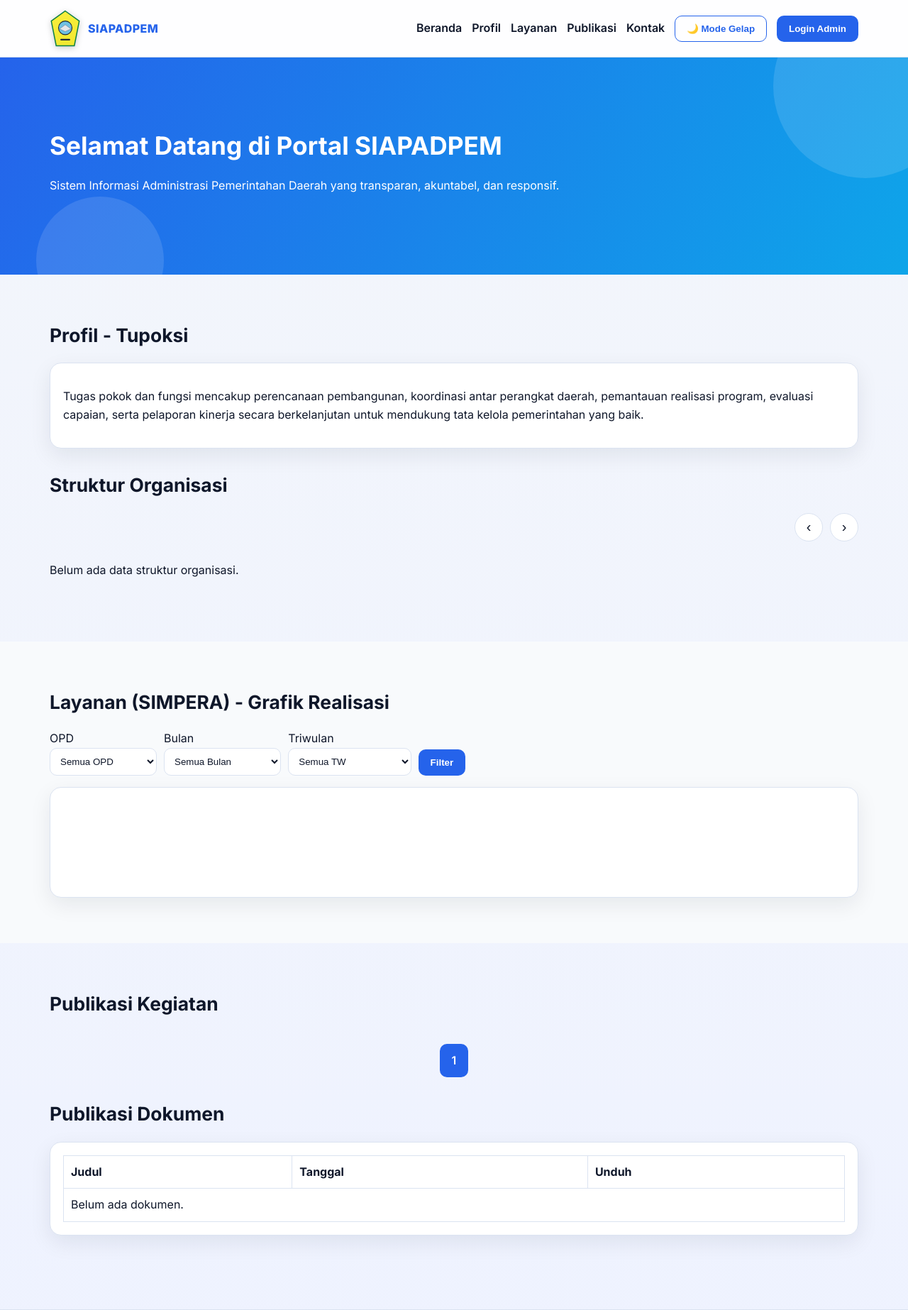
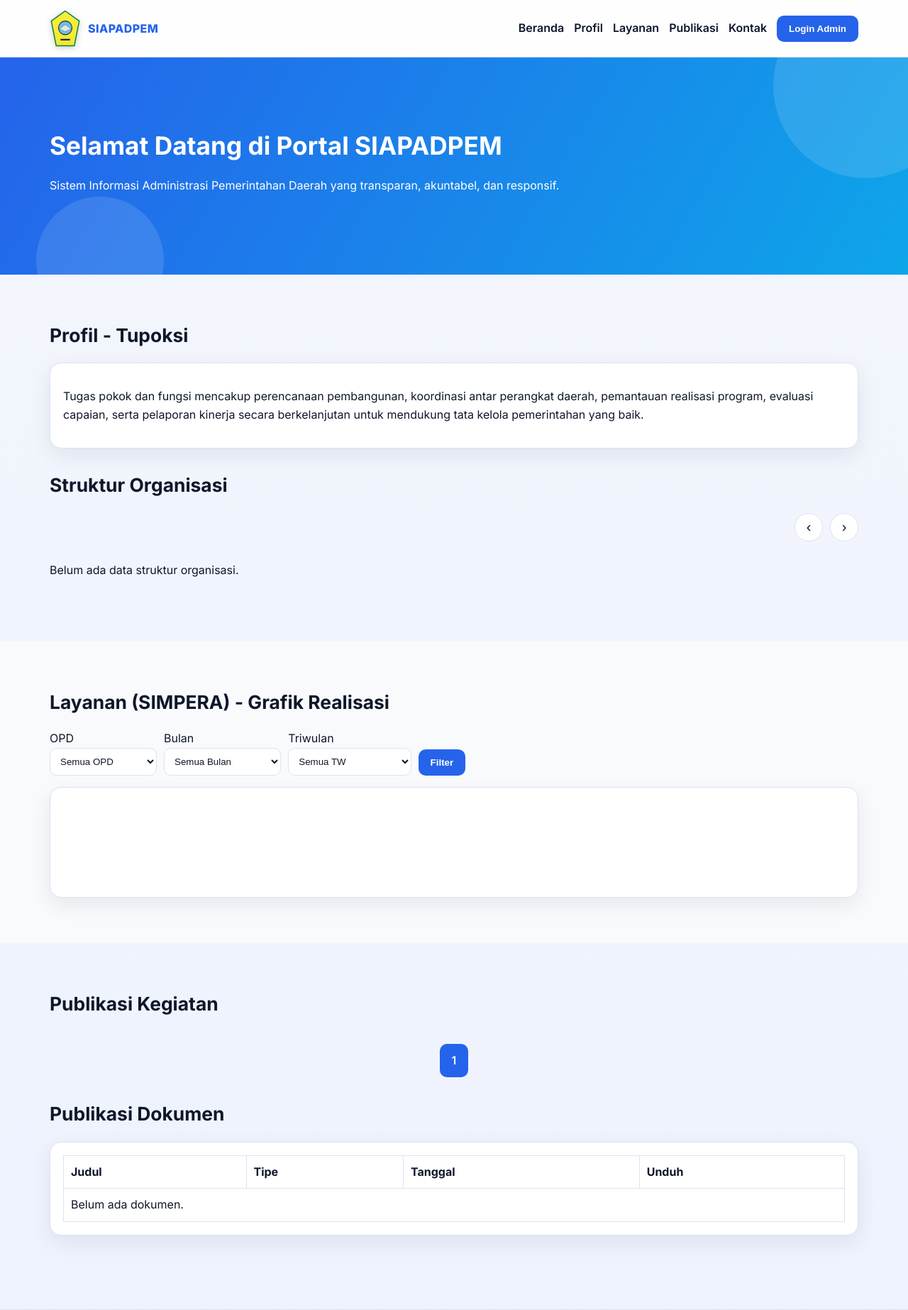
Before and after one commit to ahmadfadhillahh/SIAPADPEM, a PHP site: page /index.php?page=download_dokumen in a window 1280 px wide. Shown: the top 1846 px of the page at 71% size. Run offline with PHP 8.4, Linux system fonts and the light colour scheme; data comes from the database, SQL or seed files in the repository; both versions use the stored data as it was after the commit; data that the repository does not hold is empty; some libraries are stand-ins or nearby versions.

Commit message:
Revise navbar menus, remove theme toggle, and add protected document downloads

```diff
--- a/assets/css/style.css
+++ b/assets/css/style.css
@@ -2,12 +2,9 @@
   --primary:#2563eb;--secondary:#22c55e;--bg:#f3f6fb;--surface:#ffffff;--surface-2:#eef2ff;
   --text:#0f172a;--muted:#64748b;--border:#dbe3f1;--shadow:0 10px 30px rgba(15,23,42,.08);
 }
-:root[data-theme='dark']{
-  --primary:#60a5fa;--secondary:#34d399;--bg:#0b1220;--surface:#111b2e;--surface-2:#14213a;
-  --text:#e2e8f0;--muted:#93a4bf;--border:#223253;--shadow:0 10px 30px rgba(0,0,0,.35);
-}
-*{box-sizing:border-box} html{scroll-behavior:smooth}
-body{margin:0;font-family:'Inter',system-ui,-apple-system,Segoe UI,Arial,sans-serif;background:linear-gradient(180deg,var(--bg),var(--surface-2));color:var(--text);line-height:1.6;transition:background .3s,color .3s}
+*{box-sizing:border-box}
+html{scroll-behavior:smooth}
+body{margin:0;font-family:'Inter',system-ui,-apple-system,Segoe UI,Arial,sans-serif;background:linear-gradient(180deg,var(--bg),var(--surface-2));color:var(--text);line-height:1.6}
 a{text-decoration:none;color:inherit}
 .container{width:min(1140px,92%);margin:auto}
 
@@ -15,39 +12,33 @@ body.page-enter{opacity:0;transform:translateY(10px)}
 body.page-enter-active{opacity:1;transform:translateY(0);transition:opacity .55s ease,transform .55s ease}
 @keyframes heroPopIn{from{opacity:0;transform:translateY(24px)}to{opacity:1;transform:translateY(0)}}
 
-.navbar{position:sticky;top:0;z-index:1000;background:color-mix(in srgb,var(--surface) 88%, transparent);backdrop-filter:blur(10px);border-bottom:1px solid var(--border);transition:.3s}
+.navbar{position:sticky;top:0;z-index:1000;background:rgba(255,255,255,.9);backdrop-filter:blur(10px);border-bottom:1px solid var(--border);transition:.3s}
 .navbar.scrolled{box-shadow:var(--shadow)}
 .nav-wrap{display:flex;justify-content:space-between;align-items:center;padding:14px 0}
 .brand{font-weight:800;color:var(--primary);letter-spacing:.4px;display:flex;align-items:center;gap:10px}
 .brand img{width:44px;height:52px;object-fit:contain;filter:drop-shadow(0 2px 4px rgba(0,0,0,.2))}
 .brand span{line-height:1}
 .nav-menu{display:flex;gap:14px;align-items:center;flex-wrap:wrap}
-.nav-menu a{font-weight:600;position:relative}
+.nav-menu a,.menu-group span{font-weight:600;position:relative}
 .nav-menu a:not(.btn)::after{content:"";position:absolute;left:0;bottom:-4px;width:0;height:2px;background:var(--secondary);transition:.25s}
 .nav-menu a:not(.btn):hover::after{width:100%}
 
+.menu-group{position:relative}
+.menu-group > span{cursor:default;color:var(--text)}
+.submenu{position:absolute;top:130%;left:0;min-width:190px;background:var(--surface);border:1px solid var(--border);border-radius:12px;padding:8px;box-shadow:var(--shadow);display:none}
+.menu-group:hover .submenu{display:block}
+.submenu a{display:block;padding:8px 10px;border-radius:8px}
+.submenu a:hover{background:#eff6ff}
 
-/* Hover cursor-like text highlight for clickable items */
 .nav-menu a,.read-more,.btn,.slider-btn,.pagination a{cursor:pointer}
-.nav-menu a,.read-more{
-  background-image:linear-gradient(120deg,color-mix(in srgb,var(--secondary) 30%, transparent),color-mix(in srgb,var(--primary) 20%, transparent));
-  background-size:0% 100%;
-  background-repeat:no-repeat;
-  background-position:0 100%;
-  transition:background-size .28s ease,color .28s ease,transform .2s ease;
-}
-.nav-menu a:hover,.nav-menu a:focus-visible,.read-more:hover,.read-more:focus-visible{
-  background-size:100% 100%;
-  transform:translateY(-1px);
-}
+.nav-menu a,.read-more{background-size:0% 100%;background-repeat:no-repeat;background-position:0 100%;transition:background-size .28s ease,color .28s ease,transform .2s ease}
+.nav-menu a:hover,.nav-menu a:focus-visible,.read-more:hover,.read-more:focus-visible{transform:translateY(-1px)}
 .nav-menu a:active,.btn:active,.slider-btn:active,.pagination a:active{transform:scale(.98)}
 
-/* Soft pulse ring when cursor touches clickable components */
-@keyframes clickGlow{0%{box-shadow:0 0 0 0 color-mix(in srgb,var(--primary) 35%, transparent)}100%{box-shadow:0 0 0 10px transparent}}
+@keyframes clickGlow{0%{box-shadow:0 0 0 0 rgba(37,99,235,.2)}100%{box-shadow:0 0 0 10px transparent}}
 .btn:hover,.slider-btn:hover,.pagination a:hover{animation:clickGlow .55s ease-out}
 
-
-.btn{background:var(--primary);color:#fff;padding:10px 16px;border-radius:10px;display:inline-block;border:1px solid transparent;cursor:pointer;transition:.25s;font-weight:600}
+.btn{background:var(--primary);color:#fff;padding:10px 16px;border-radius:10px;display:inline-block;border:1px solid transparent;transition:.25s;font-weight:600}
 .btn:hover{transform:translateY(-1px);box-shadow:0 12px 24px rgba(37,99,235,.24)}
 .btn.outline{border-color:var(--primary);background:transparent;color:var(--primary)}
 
@@ -64,7 +55,7 @@ body.page-enter-active{opacity:1;transform:translateY(0);transition:opacity .55s
 .reveal{opacity:0;transform:translateY(30px);transition:opacity .7s ease,transform .7s ease}.reveal.active{opacity:1;transform:none}
 
 .slider-shell{position:relative}.slider-controls{display:flex;justify-content:flex-end;gap:10px;margin-bottom:12px}
-.slider-btn{width:40px;height:40px;border:1px solid var(--border);background:var(--surface);color:var(--text);border-radius:999px;font-size:20px;cursor:pointer}
+.slider-btn{width:40px;height:40px;border:1px solid var(--border);background:var(--surface);color:var(--text);border-radius:999px;font-size:20px}
 .slider{display:flex;gap:16px;overflow-x:auto;scroll-snap-type:x mandatory;padding-bottom:8px;scrollbar-width:thin}
 .slider .person{min-width:260px;max-width:25%;flex:0 0 auto;scroll-snap-align:start;transition:.2s}.slider .person:hover{transform:translateY(-4px)}
 .person img{width:100%;height:240px;object-fit:cover;border-radius:10px}.person h3{margin:10px 0 4px}.person p{margin:0;color:var(--muted)}
@@ -87,11 +78,6 @@ select,input,textarea{width:100%;padding:10px;border:1px solid var(--border);bor
 .alert{padding:10px 14px;border-radius:8px;margin-bottom:10px}.alert.success{background:#dcfce7;color:#166534}.alert.error{background:#fee2e2;color:#991b1b}
 .admin-layout{display:grid;grid-template-columns:240px 1fr;min-height:100vh}.sidebar{background:#0f172a;color:#e2e8f0;padding:20px}.sidebar a{display:block;padding:8px 0;color:#e2e8f0}.main{padding:24px;background:#f1f5f9}
 
-@media (max-width:900px){.grid-3{grid-template-columns:1fr 1fr}.slider .person{max-width:48%}.admin-layout{grid-template-columns:1fr}}
-@media (max-width:640px){.nav-wrap{flex-direction:column;align-items:flex-start;gap:10px}.grid-3,.grid-2{grid-template-columns:1fr}.slider .person{max-width:80%;min-width:220px}.hero h1{font-size:1.7rem}}
-
-
-/* Login modal (no redirect to login.php page) */
 .login-modal{position:fixed;inset:0;display:none;z-index:2000}
 .login-modal.show{display:block}
 .login-backdrop{position:absolute;inset:0;background:rgba(2,6,23,.55)}
@@ -100,3 +86,6 @@ select,input,textarea{width:100%;padding:10px;border:1px solid var(--border);bor
 .login-sub{margin:0 0 14px;color:var(--muted)}
 .login-close{position:absolute;top:8px;right:10px;border:0;background:transparent;color:var(--text);font-size:26px;cursor:pointer}
 .login-msg{min-height:20px;margin:10px 0 0;color:#ef4444;font-size:.92rem}
+
+@media (max-width:900px){.grid-3{grid-template-columns:1fr 1fr}.slider .person{max-width:48%}.admin-layout{grid-template-columns:1fr}}
+@media (max-width:640px){.nav-wrap{flex-direction:column;align-items:flex-start;gap:10px}.grid-3,.grid-2{grid-template-columns:1fr}.slider .person{max-width:80%;min-width:220px}.hero h1{font-size:1.7rem}.submenu{position:static;display:block;border:none;box-shadow:none;padding:4px 0}.menu-group>span{display:block;margin-bottom:4px}}
--- a/assets/js/app.js
+++ b/assets/js/app.js
@@ -15,34 +15,6 @@ if (document.body) {
     });
   });
 }
-
-
-// Theme toggle (light/dark)
-const root = document.documentElement;
-const themeToggle = document.getElementById('themeToggle');
-const savedTheme = localStorage.getItem('siapadpem-theme');
-
-if (savedTheme) {
-  root.setAttribute('data-theme', savedTheme);
-}
-
-const updateThemeLabel = () => {
-  if (!themeToggle) return;
-  const dark = root.getAttribute('data-theme') === 'dark';
-  themeToggle.textContent = dark ? '☀️ Mode Terang' : '🌙 Mode Gelap';
-};
-updateThemeLabel();
-
-themeToggle?.addEventListener('click', () => {
-  const current = root.getAttribute('data-theme') === 'dark' ? 'light' : 'dark';
-  root.setAttribute('data-theme', current === 'light' ? '' : 'dark');
-  if (current === 'light') {
-    localStorage.removeItem('siapadpem-theme');
-  } else {
-    localStorage.setItem('siapadpem-theme', 'dark');
-  }
-  updateThemeLabel();
-});
 
 // Navbar shadow on scroll
 const navbar = document.querySelector('.navbar');
@@ -88,7 +60,6 @@ if (slider) {
     slider.scrollBy({ left: -getStep(), behavior: 'smooth' });
   };
 
-  // Start from end so card movement appears to the right.
   requestAnimationFrame(() => {
     slider.scrollLeft = Math.max(0, slider.scrollWidth - slider.clientWidth);
   });
@@ -100,7 +71,6 @@ if (slider) {
     autoSlide = setInterval(slideRight, 4500);
   });
 }
-
 
 // Login modal on-click (without navigating to login.php page)
 const loginButton = document.getElementById('loginButton');
@@ -145,3 +115,37 @@ loginForm?.addEventListener('submit', async (e) => {
     if (loginMsg) loginMsg.textContent = 'Terjadi kesalahan koneksi';
   }
 });
+
+// Protected document download flow
+const protectedDocButtons = document.querySelectorAll('.btn-protected-doc');
+protectedDocButtons.forEach((btn) => {
+  btn.addEventListener('click', () => {
+    const docId = btn.dataset.id;
+    const password = prompt('Masukkan password dokumen terbatas:');
+    if (!password) {
+      alert('Password wajib diisi untuk dokumen terbatas.');
+      return;
+    }
+
+    const form = document.createElement('form');
+    form.method = 'POST';
+    form.action = 'download_dokumen.php';
+    form.target = '_blank';
+
+    const idInput = document.createElement('input');
+    idInput.type = 'hidden';
+    idInput.name = 'id';
+    idInput.value = docId;
+
+    const passInput = document.createElement('input');
+    passInput.type = 'hidden';
+    passInput.name = 'password';
+    passInput.value = password;
+
+    form.appendChild(idInput);
+    form.appendChild(passInput);
+    document.body.appendChild(form);
+    form.submit();
+    document.body.removeChild(form);
+  });
+});
--- a/index.php
+++ b/index.php
@@ -39,11 +39,22 @@ $dokumen = getDokumen();
     <div class="brand"><img src="assets/img/logo-karimun.svg" alt="Logo Kabupaten Karimun"><span>SIAPADPEM</span></div>
     <div class="nav-menu">
       <a href="#beranda">Beranda</a>
-      <a href="#profil">Profil</a>
+      <div class="menu-group">
+        <span>Profil</span>
+        <div class="submenu">
+          <a href="#profil">Tupoksi</a>
+          <a href="#profil">Struktur Organisasi</a>
+        </div>
+      </div>
       <a href="#layanan">Layanan</a>
-      <a href="#publikasi">Publikasi</a>
+      <div class="menu-group">
+        <span>Publikasi</span>
+        <div class="submenu">
+          <a href="#publikasi">Kegiatan</a>
+          <a href="#publikasi">Dokumen</a>
+        </div>
+      </div>
       <a href="#kontak">Kontak</a>
-      <button type="button" class="btn outline" id="themeToggle" aria-label="Ganti tema">🌙 Mode Gelap</button>
       <button type="button" class="btn" id="loginButton">Login Admin</button>
     </div>
   </div>
@@ -121,16 +132,23 @@ $dokumen = getDokumen();
     <h2 class="section-title reveal" style="margin-top:30px">Publikasi Dokumen</h2>
     <div class="table-wrap card reveal">
       <table class="table">
-        <thead><tr><th>Judul</th><th>Tanggal</th><th>Unduh</th></tr></thead>
+        <thead><tr><th>Judul</th><th>Tipe</th><th>Tanggal</th><th>Unduh</th></tr></thead>
         <tbody>
           <?php foreach ($dokumen as $doc): ?>
           <tr>
             <td><?= e($doc['judul']) ?></td>
+            <td><?= e($doc['tipe_dokumen'] ?? 'Publik') ?></td>
             <td><?= e(date('d M Y', strtotime($doc['tanggal_publikasi']))) ?></td>
-            <td><a class="btn" href="<?= e($doc['file_path']) ?>" download>Download</a></td>
+            <td>
+              <?php if (($doc['tipe_dokumen'] ?? 'Publik') === 'Terbatas'): ?>
+                <button class="btn btn-protected-doc" type="button" data-id="<?= (int) $doc['id'] ?>">Download (Password)</button>
+              <?php else: ?>
+                <a class="btn" href="download_dokumen.php?id=<?= (int) $doc['id'] ?>">Download</a>
+              <?php endif; ?>
+            </td>
           </tr>
           <?php endforeach; ?>
-          <?php if (!$dokumen): ?><tr><td colspan="3">Belum ada dokumen.</td></tr><?php endif; ?>
+          <?php if (!$dokumen): ?><tr><td colspan="4">Belum ada dokumen.</td></tr><?php endif; ?>
         </tbody>
       </table>
     </div>
--- a/kegiatan_detail.php
+++ b/kegiatan_detail.php
@@ -22,7 +22,6 @@ $berita = $id > 0 ? getKegiatanById($id) : null;
     <div class="nav-menu">
       <a href="index.php#beranda">Beranda</a>
       <a href="index.php#publikasi">Publikasi</a>
-      <button type="button" class="btn outline" id="themeToggle" aria-label="Ganti tema">🌙 Mode Gelap</button>
       <button type="button" class="btn" id="loginButton">Login Admin</button>
     </div>
   </div>
```
Also changed, not shown: admin/dokumen.php (+40 -8 lines), database.sql (+7 -0 lines), download_dokumen.php (added, +49 -0 lines).
